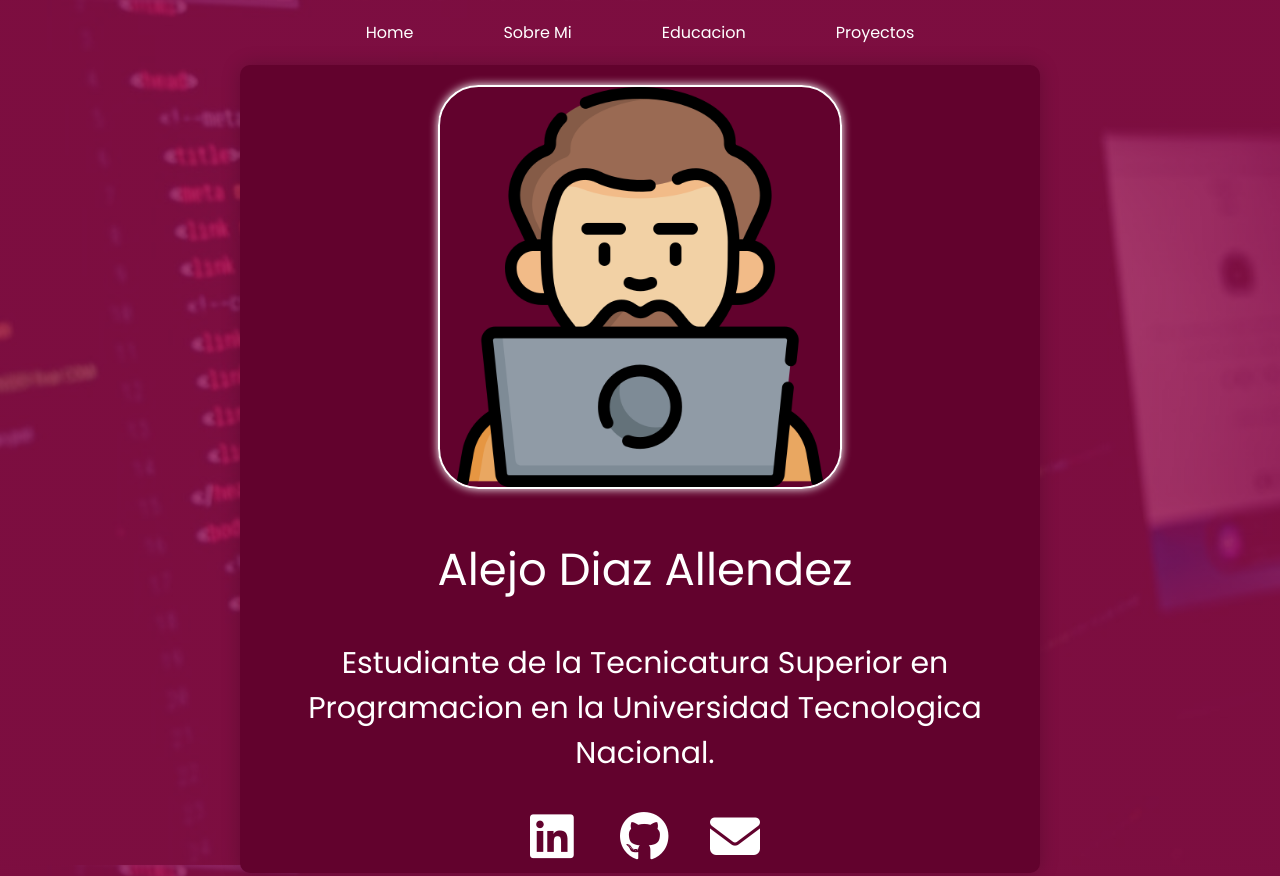
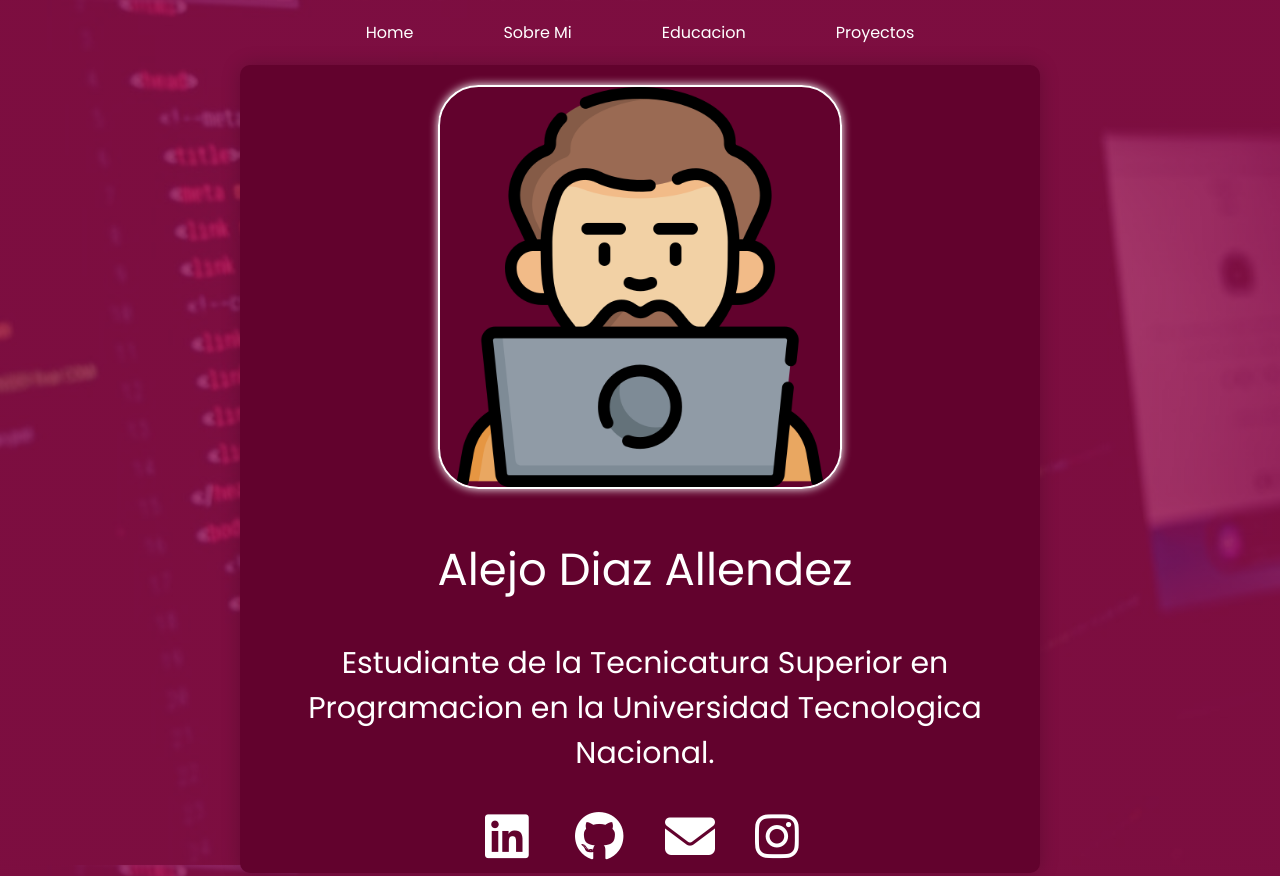
Before and after one commit to ADAllendez/Portafolio-Programacion-III, a plain HTML site: page Home.html in a window 1280 px wide. Drawn offline with Linux system fonts and the light colour scheme.

Commit message:
agregando la red de instagram

```diff
--- a/Home.html
+++ b/Home.html
@@ -33,9 +33,10 @@
             <h2>Estudiante de la Tecnicatura Superior en Programacion en la Universidad Tecnologica Nacional.
             </h2>
             <div class="redes">
-                <a href="#"><i class="fa-brands fa-linkedin"></i></a>
-                <a href="#"><i class="fa-brands fa-github"></i></a>
-                <a href="#"><i class="fa-solid fa-envelope"></i></a>
+                <a href="https://www.linkedin.com/in/alejo-diaz-allendez/" target="_blank"><i class="fa-brands fa-linkedin"></i></a>
+                <a href="https://github.com/ADAllendez"target="_blank"><i class="fa-brands fa-github"></i></a>
+                <a href="https://mail.google.com/mail/u/0/#inbox?compose=new" target="_blank"><i class="fa-solid fa-envelope"></i></a>
+                <a href="https://www.instagram.com/diiazalejo/"target="_blank"><i class="fa-brands fa-instagram"></i></a>
             </div>
         </div>
     </section>
```
